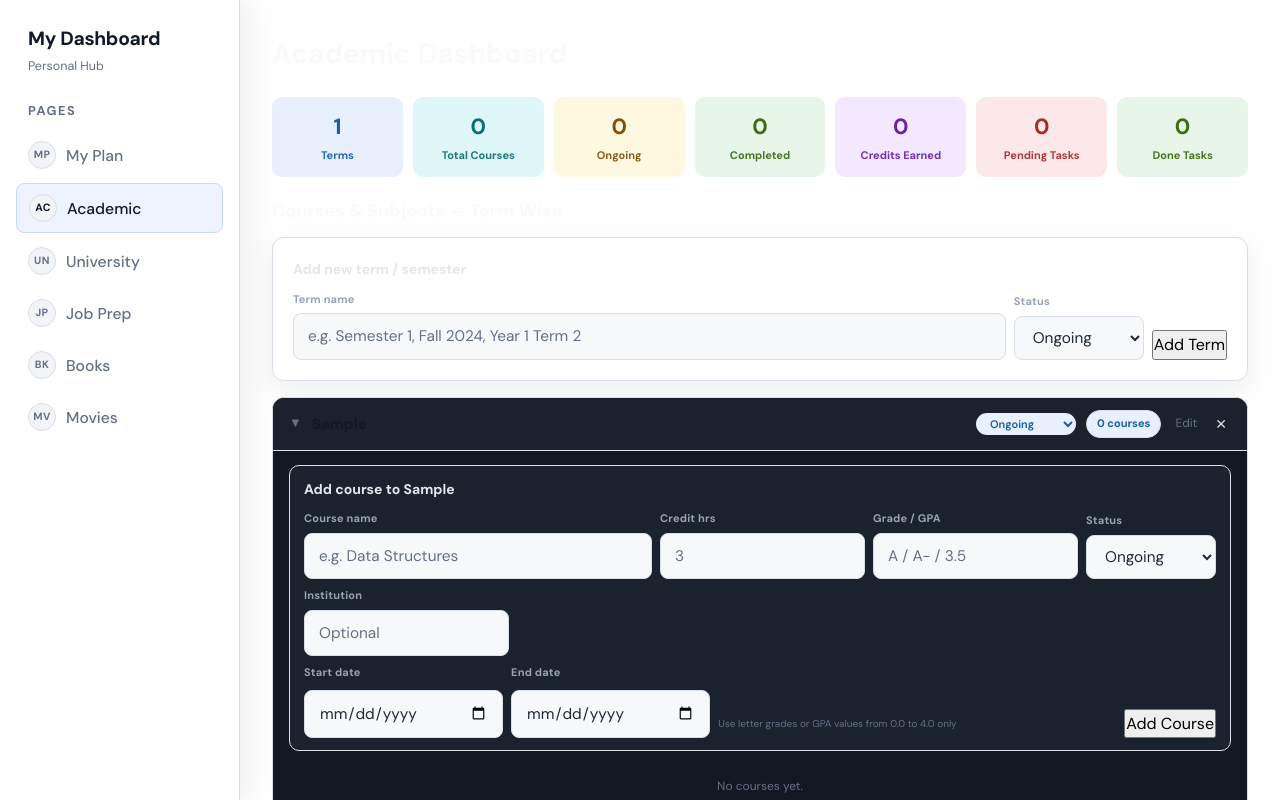
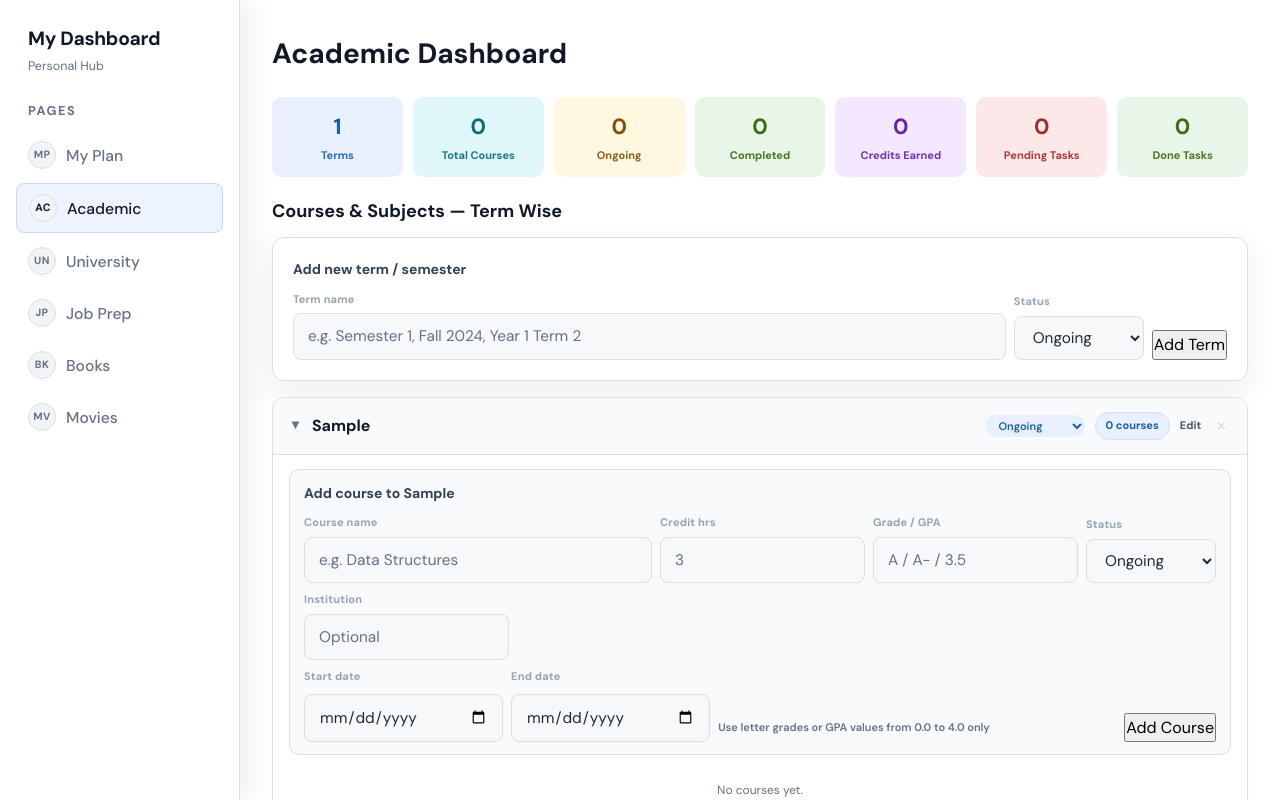
Before and after one commit to SMFAHAD1/my-dashboard, a React (Vite) app: page /academic in a window 1280 px wide. Both pictures are taken after typing "Sample" into the empty fields and a click on the button "Add Term". Shown: the top 800 px of the page. Built offline with nearby package versions, Linux system fonts and the light colour scheme.

Commit message:
update academic

```diff
--- a/src/pages/Academic.jsx
+++ b/src/pages/Academic.jsx
@@ -107,10 +107,13 @@ function calcFinalCGPA(terms) {
 }
 
 // ── Shared style helpers ──────────────────────────────────────────────────
-const pageTitleStyle = { marginBottom: 20, fontSize: 28, fontWeight: 800, color: "#f8fafc" };
-const sectionTitleStyle = { fontSize: 18, fontWeight: 800, marginBottom: 12, color: "#f8fafc" };
-const cardSectionTitleStyle = { fontSize: 14, fontWeight: 700, color: "#e5e7eb", marginBottom: 10 };
+const pageTitleStyle = { marginBottom: 20, fontSize: 28, fontWeight: 800, color: "#111827" };
+const sectionTitleStyle = { fontSize: 18, fontWeight: 800, marginBottom: 12, color: "#111827" };
+const cardSectionTitleStyle = { fontSize: 14, fontWeight: 700, color: "#344054", marginBottom: 10 };
 const labelStyle = { fontSize: 11, fontWeight: 700, color: "#98a2b3", display: "block", marginBottom: 5, letterSpacing: 0.2 };
+const subTextStyle = { fontSize: 11, color: "#667085", fontWeight: 600 };
+const actionLinkStyle = { background: "none", border: "none", cursor: "pointer", color: "#475467", fontSize: 11, fontWeight: 700, padding: 0 };
+const ghostActionButtonStyle = { background: "#ffffff", border: "1px solid #d0d5dd", borderRadius: 8, padding: "8px 12px", cursor: "pointer", color: "#475467", fontSize: 12, fontWeight: 700 };
 
 function pill(bg, color) {
   return { fontSize: 11, padding: "4px 10px", borderRadius: 99, background: bg, color, fontWeight: 700, border: "1px solid #d9dee7" };
@@ -272,17 +275,17 @@ function TermBlock({ term, onUpdateTerm, onDeleteTerm, onEditTerm, colorOffset }
 
   return (
     <div style={{ border: "1px solid #d9dee7", borderRadius: 12, overflow: "hidden",
-      marginBottom: 16, background: "#121821" }}>
+      marginBottom: 16, background: "#ffffff", boxShadow: "0 1px 2px rgba(16,24,40,0.04)" }}>
 
       {/* Term header */}
-      <div style={{ display: "flex", alignItems: "center", gap: 10, padding: "12px 16px",
-        background: "#19222d", borderBottom: collapsed ? "none" : "1px solid #d9dee7", flexWrap: "wrap" }}>
+      <div style={{ display: "flex", alignItems: "center", gap: 10, padding: "14px 16px",
+        background: "#f8fafc", borderBottom: collapsed ? "none" : "1px solid #d9dee7", flexWrap: "wrap" }}>
         <button onClick={() => setCollapsed(p => !p)}
           style={{ background: "none", border: "none", cursor: "pointer",
             fontSize: 13, color: "#667085", padding: 0 }}>
           {collapsed ? "▶" : "▼"}
         </button>
-        <span style={{ fontWeight: 700, fontSize: 15, color: "#111827", flex: 1, minWidth: 120 }}>{term.name}</span>
+        <span style={{ fontWeight: 800, fontSize: 16, color: "#111827", flex: 1, minWidth: 120 }}>{term.name}</span>
         <select value={term.status} onChange={e => onUpdateTerm(term.id, { status: e.target.value })}
           style={{ fontSize: 11, fontWeight: 600, padding: "3px 10px", borderRadius: 99, border: "none",
             background: tStyle.bg, color: tStyle.color, cursor: "pointer" }}>
@@ -297,7 +300,7 @@ function TermBlock({ term, onUpdateTerm, onDeleteTerm, onEditTerm, colorOffset }
           </span>
         )}
         <button onClick={() => onEditTerm(term)}
-          style={{ background: "none", border: "none", cursor: "pointer", color: "#667085", fontSize: 12, padding: "0 4px" }}>Edit</button>
+          style={actionLinkStyle}>Edit</button>
         <button onClick={() => onDeleteTerm(term.id)}
           style={{ background: "none", border: "none", cursor: "pointer", color: "#ddd", fontSize: 14, padding: "0 4px" }}>✕</button>
       </div>
@@ -306,7 +309,7 @@ function TermBlock({ term, onUpdateTerm, onDeleteTerm, onEditTerm, colorOffset }
         <div style={{ padding: "14px 16px" }}>
 
           {/* Add course form */}
-          <div style={{ background: "#19222d", borderRadius: 10, padding: "12px 14px",
+          <div style={{ background: "#f8fafc", borderRadius: 10, padding: "12px 14px",
             marginBottom: 14, border: "1px solid #d9dee7" }}>
             <p style={cardSectionTitleStyle}>
               {editingCourseId ? `Edit course in ${term.name}` : `Add course to ${term.name}`}
@@ -349,7 +352,7 @@ function TermBlock({ term, onUpdateTerm, onDeleteTerm, onEditTerm, colorOffset }
                 <label style={labelStyle}>End date</label>
                 <input type="date" value={courseEnd} onChange={e => setCourseEnd(e.target.value)} />
               </div>
-              <div style={{ fontSize: 10, color: "#667085", alignSelf: "flex-end", paddingBottom: 6, flex: 2 }}>
+              <div style={{ ...subTextStyle, alignSelf: "flex-end", paddingBottom: 6, flex: 2 }}>
                 Use letter grades or GPA values from 0.0 to 4.0 only
               </div>
               <div style={{ display: "flex", gap: 8 }}>
@@ -359,7 +362,7 @@ function TermBlock({ term, onUpdateTerm, onDeleteTerm, onEditTerm, colorOffset }
                     setEditingCourseId(null);
                     setCourseName(""); setCourseInst(""); setCourseGrade("");
                     setCourseCredit(""); setCourseStart(""); setCourseEnd(""); setCourseStatus("ongoing");
-                  }} style={{ alignSelf: "flex-end" }}>Cancel</button>
+                  }} style={{ ...ghostActionButtonStyle, alignSelf: "flex-end" }}>Cancel</button>
                 )}
               </div>
             </div>
@@ -408,12 +411,8 @@ function TermBlock({ term, onUpdateTerm, onDeleteTerm, onEditTerm, colorOffset }
                       </div>
                     )}
                     <div style={{ display: "flex", gap: 10, marginTop: 8 }}>
-                      <button onClick={() => startEditCourse(c)}
-                        style={{ fontSize: 10, color: "#667085", background: "none",
-                          border: "none", cursor: "pointer", padding: 0 }}>Edit</button>
-                      <button onClick={() => deleteCourse(c.id)}
-                        style={{ fontSize: 10, color: "#667085", background: "none",
-                          border: "none", cursor: "pointer", padding: 0 }}>Remove</button>
+                      <button onClick={() => startEditCourse(c)} style={actionLinkStyle}>Edit</button>
+                      <button onClick={() => deleteCourse(c.id)} style={actionLinkStyle}>Remove</button>
                     </div>
                   </div>
                 </div>
@@ -425,7 +424,7 @@ function TermBlock({ term, onUpdateTerm, onDeleteTerm, onEditTerm, colorOffset }
           {eligibleCourses.length > 0 && (
             <div style={{ padding: "10px 14px", background: "#fafafa", borderRadius: 10,
               border: "1px solid #d9dee7" }}>
-              <p style={{ fontSize: 11, fontWeight: 600, color: "#667085", marginBottom: 8 }}>
+              <p style={{ fontSize: 11, fontWeight: 800, color: "#475467", marginBottom: 8 }}>
                 GPA Breakdown — {term.name}
               </p>
               <div style={{ display: "flex", flexDirection: "column", gap: 5 }}>
@@ -434,7 +433,7 @@ function TermBlock({ term, onUpdateTerm, onDeleteTerm, onEditTerm, colorOffset }
                   const col = cgpaColor(gp);
                   return (
                     <div key={c.id} style={{ display: "flex", alignItems: "center", gap: 8 }}>
-                      <span style={{ fontSize: 11, color: "#d0d5dd", minWidth: 120, overflow: "hidden",
+                      <span style={{ fontSize: 11, color: "#344054", minWidth: 120, overflow: "hidden",
                         textOverflow: "ellipsis", whiteSpace: "nowrap" }}>{c.name}</span>
                       <span style={{ fontSize: 10, color: "#667085", minWidth: 28 }}>{c.credit}cr</span>
                       <div style={{ flex: 1, height: 5, background: "#eee", borderRadius: 99, overflow: "hidden" }}>
@@ -617,7 +616,7 @@ function ClassTests({ terms }) {
                       {/* Card header */}
                       <div style={{ padding: "10px 14px", background: col.bg, borderBottom: "1px solid #eee" }}>
                         <div style={{ display: "flex", alignItems: "center", justifyContent: "space-between", marginBottom: 2 }}>
-                          <span style={{ fontWeight: 700, fontSize: 13, color: col.color }}>{subj}</span>
+                          <span style={{ fontWeight: 800, fontSize: 14, color: col.color }}>{subj}</span>
                           <span style={{ fontSize: 12, fontWeight: 700, padding: "2px 10px", borderRadius: 99,
                             background: avgCol.bg, color: avgCol.color }}>Avg {stats.avg.toFixed(1)}%</span>
                         </div>
@@ -647,7 +646,7 @@ function ClassTests({ terms }) {
                             return (
                               <div key={t.id} style={{ display: "flex", alignItems: "center", gap: 7 }}>
                                 <span style={{ fontSize: 13, minWidth: 20 }}>{medals[idx]}</span>
-                                <span style={{ fontSize: 11, color: "#d0d5dd", flex: 1, overflow: "hidden",
+                                <span style={{ fontSize: 11, color: "#344054", fontWeight: 700, flex: 1, overflow: "hidden",
                                   textOverflow: "ellipsis", whiteSpace: "nowrap" }}>{t.title}</span>
                                 {t.date && <span style={{ fontSize: 9, color: "#667085", whiteSpace: "nowrap" }}>{formatDate(t.date)}</span>}
                                 <div style={{ width: 55, height: 5, background: "#eee", borderRadius: 99, overflow: "hidden", flexShrink: 0 }}>
@@ -677,7 +676,7 @@ function ClassTests({ terms }) {
                                   return (
                                     <div key={t.id} style={{ display: "flex", alignItems: "center", gap: 6 }}>
                                       <span style={{ fontSize: 9, color: isBest ? "#f0a500" : "#ddd", minWidth: 12 }}>★</span>
-                                      <span style={{ fontSize: 10, color: "#d0d5dd", flex: 1, overflow: "hidden",
+                                      <span style={{ fontSize: 10, color: "#344054", fontWeight: 600, flex: 1, overflow: "hidden",
                                         textOverflow: "ellipsis", whiteSpace: "nowrap" }}>{t.title}</span>
                                       <div style={{ width: 48, height: 4, background: "#eee", borderRadius: 99, overflow: "hidden", flexShrink: 0 }}>
                                         <div style={{ width: `${Math.min(pct, 100)}%`, height: "100%",
@@ -707,7 +706,7 @@ function ClassTests({ terms }) {
                   border: "1px solid #475467", cursor: "pointer",
                   fontWeight: activeTab === s ? 600 : 400,
                   background: activeTab === s ? "#185FA5" : "#fff",
-                  color: activeTab === s ? "#fff" : "#d0d5dd", transition: "all 0.15s" }}>
+                  color: activeTab === s ? "#fff" : "#475467", transition: "all 0.15s" }}>
                 {s === "all" ? "All tests" : s}
               </button>
             ))}
@@ -728,7 +727,7 @@ function ClassTests({ terms }) {
                     <div style={{ display: "flex", alignItems: "center", gap: 10, flexWrap: "wrap" }}>
                       <div style={{ flex: 1, minWidth: 160 }}>
                         <div style={{ display: "flex", alignItems: "center", gap: 6 }}>
-                          <p style={{ fontWeight: 500, fontSize: 13 }}>{t.title}</p>
+                          <p style={{ fontWeight: 800, fontSize: 14, color: "#111827" }}>{t.title}</p>
                           {isBest && (
                             <span style={{ fontSize: 9, background: "#fff8e1", color: "#854F0B",
                               padding: "1px 6px", borderRadius: 99, fontWeight: 600 }}>Top 3</span>
@@ -753,9 +752,7 @@ function ClassTests({ terms }) {
                       ) : (
                         <span style={{ fontSize: 12, color: "#667085" }}>No score</span>
                       )}
-                      <button onClick={() => startEditTest(t)}
-                        style={{ background: "none", border: "none", cursor: "pointer",
-                          color: "#667085", fontSize: 12, padding: "0 2px" }}>Edit</button>
+                      <button onClick={() => startEditTest(t)} style={actionLinkStyle}>Edit</button>
                       <button onClick={() => deleteTest(t.id)}
                         style={{ background: "none", border: "none", cursor: "pointer",
                           color: "#667085", fontSize: 14, padding: "0 2px" }}>✕</button>
@@ -970,7 +967,7 @@ export default function Academic() {
           </div>
           <div style={{ display: "flex", gap: 8 }}>
             <button onClick={addTask} style={{ alignSelf: "flex-end" }}>{editingTaskId ? "Save Task" : "Add Task"}</button>
-            {editingTaskId && <button onClick={() => { setEditingTaskId(null); setTaskTitle(""); setTaskSubject(""); setTaskDue(""); setTaskPriority("medium"); }} style={{ alignSelf: "flex-end" }}>Cancel</button>}
+            {editingTaskId && <button onClick={() => { setEditingTaskId(null); setTaskTitle(""); setTaskSubject(""); setTaskDue(""); setTaskPriority("medium"); }} style={{ ...ghostActionButtonStyle, alignSelf: "flex-end" }}>Cancel</button>}
           </div>
         </div>
       </div>
```
